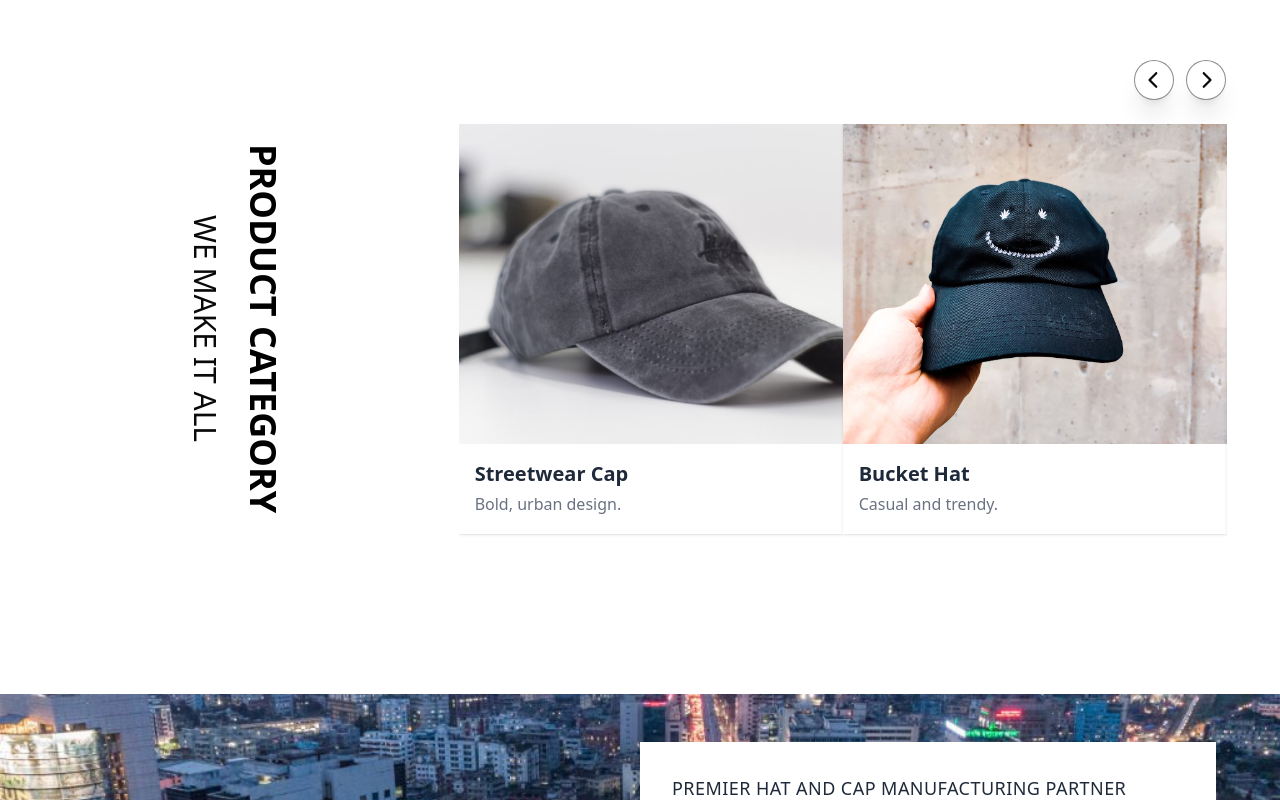
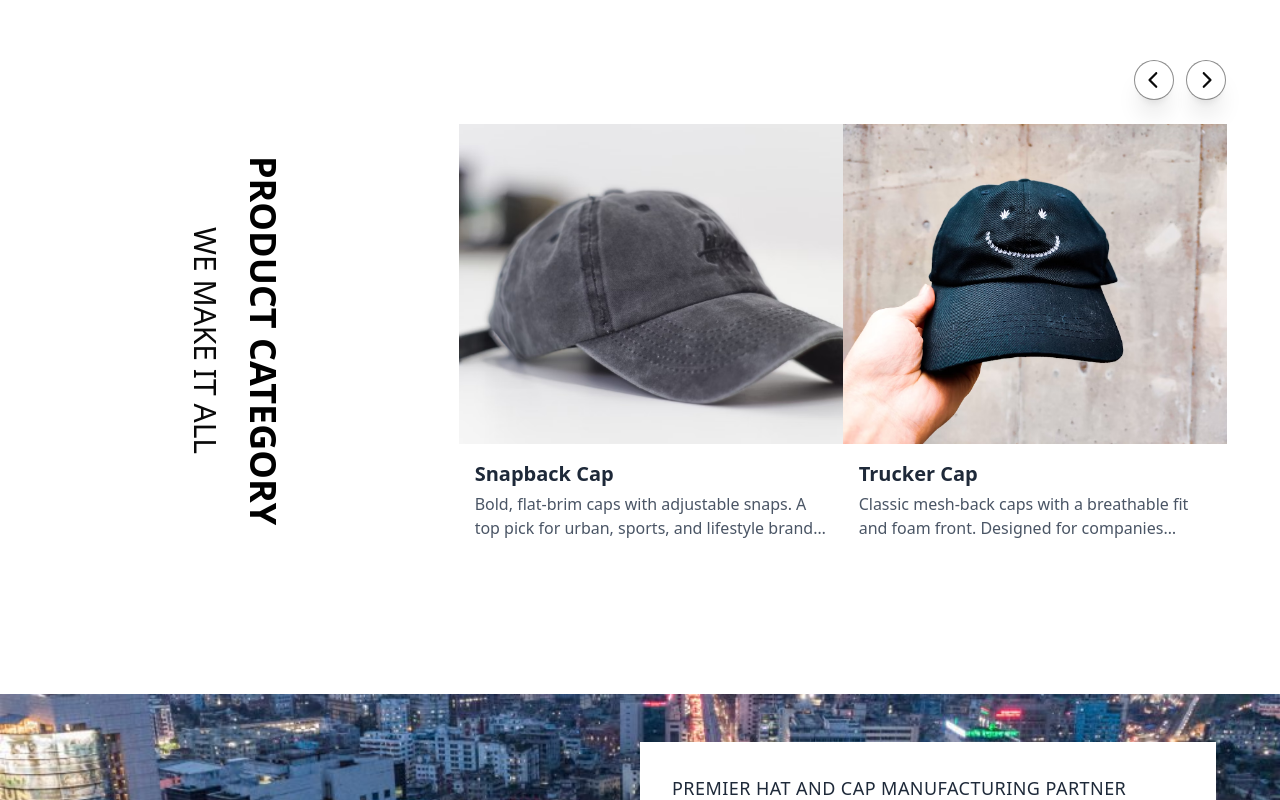
Before and after one commit to Al-amin07/hats-master, a Next.js app: page / in a window 1280 px wide. Shown: the part 1440-2240 px from the top of the page. Built offline with nearby package versions, Linux system fonts and the light colour scheme.

Commit message:
product details page added

```diff
--- a/src/app/layout.tsx
+++ b/src/app/layout.tsx
@@ -2,7 +2,6 @@ import type { Metadata } from "next";
 import { Geist, Geist_Mono } from "next/font/google";
 import "./globals.css";
 import Navbar from "@/components/shared/Navbar";
-import Footer from "@/components/shared/Footer";
 import { Toaster } from 'sonner';
 import NewFooter from "@/components/shared/NewFooter";
 const geistSans = Geist({
--- a/src/components/home/Products.tsx
+++ b/src/components/home/Products.tsx
@@ -1,55 +1,6 @@
 'use client'
 import React from 'react'
-import img1 from '@/assets/cap/c1.jpg'
-import img2 from '@/assets/cap/c2.avif'
-import img3 from '@/assets/cap/c3.avif'
-import img4 from '@/assets/cap/c4.avif'
-// import img1 from '../../assets/cap/c1.jpg'
-// import img2 from '../../assets/cap/c2.avif'
-// import img3 from '../../assets/cap/c3.avif'
-// import img4 from '../../assets/cap/c4.avif'
-
 import Image from 'next/image'
-
-const products = [
-    {
-        id: 1,
-        name: "Classic Snapback",
-        image: img1,
-        description: "Timeless style, perfect fit.",
-    },
-    {
-        id: 2,
-        name: "Streetwear Cap",
-        image: img2,
-        description: "Bold, urban design.",
-    },
-    {
-        id: 3,
-        name: "Bucket Hat",
-        image: img3,
-        description: "Casual and trendy.",
-    },
-    {
-        id: 4,
-        name: "Vintage Trucker",
-        image: img4,
-        description: "Retro vibes with modern comfort.",
-    },
-    {
-        id: 5,
-        name: "Sporty Cap",
-        image: img1,
-        description: "Built for performance.",
-    },
-    {
-        id: 6,
-        name: "Minimalist Beanie",
-        image: img2,
-        description: "Warmth meets simplicity.",
-    },
-];
-
 import { Swiper, SwiperSlide } from "swiper/react";
 
 import "swiper/css";
@@ -61,11 +12,13 @@ import {
     HashNavigation,
     Autoplay,
 } from "swiper/modules";
-// import { menuItems } from "./populrFoods";
+
 import { FaChevronLeft } from "react-icons/fa6";
 import { FaChevronRight } from "react-icons/fa6";
-// import { playDisplay } from '../fonts'
-// import { playDisplay } from '../fonts'
+import Link from 'next/link'
+import { slugify } from '@/service/slug'
+import { capDatas } from '@/static/cap.data'
+
 
 export default function ProductSection() {
     return (
@@ -75,7 +28,7 @@ export default function ProductSection() {
                 <div className="flex items-start ">
 
                     {/* Vertical Text on the Left */}
-                    <div className="hidden border-b-2 uppercase border-transparent hover:border-[#90645A] h-[411px] lg:flex min-w-1/3 justify-center items-center">
+                    <div className="hidden border-b-2 uppercase border-transparent hover:border-[#90645A] h-[435px] lg:flex min-w-1/3 justify-center items-center">
                         <span style={{ writingMode: 'vertical-lr', transform: 'rotate(180deg) ' }} className='-rotate-180 uppercase text-3xl mr-5'>we make it all</span>
                         <h2
                             className={`text-4xl rotate-180 font-bold   text-black  `}
@@ -90,7 +43,7 @@ export default function ProductSection() {
                     {/* Swiper Carousel */}
                     <div className="flex-1 relative">
                         <Swiper
-                            speed={1000}
+                            speed={700}
                             slidesPerView={2}
                             spaceBetween={30}
                             pagination={{ clickable: true }}
@@ -119,11 +72,12 @@ export default function ProductSection() {
                             modules={[Navigation, HashNavigation, Autoplay]}
                             className="mySwiper max-w-md sm:max-w-[450px] md:max-w-2xl lg:max-w-3xl min-h-[500px]"
                         >
-                            {products.map((el, index) => (
+                            {capDatas.map((el, index) => (
                                 <SwiperSlide
                                     key={index}
-                                    className="select-none bg-white shadow cursor-pointer border-b-2 border-transparent hover:border-[#90645A] transition-all duration-300 overflow-hidden"
+                                    className="select-none bg-white  cursor-pointer border-b-2 border-transparent   overflow-hidden transition-all duration-500 hover:border-[#90645A]"
                                 >
+                                   <Link href={`/product/${slugify(el.name)}`}>
                                     <Image
                                         src={el.image}
                                         alt={el.name}
@@ -133,8 +87,9 @@ export default function ProductSection() {
                                     />
                                     <div className="p-4">
                                         <h3 className="text-xl font-semibold text-gray-800">{el?.name}</h3>
-                                        <p className="text-gray-500 mt-1">{el.description}</p>
+                                        <p className="text-gray-600 line-clamp-2 mt-1">{el.description}</p>
                                     </div>
+                                   </Link>
                                 </SwiperSlide>
                             ))}
                         </Swiper>
--- a/src/components/shared/Navbar.tsx
+++ b/src/components/shared/Navbar.tsx
@@ -4,23 +4,22 @@ import Link from "next/link";
 import { usePathname } from "next/navigation";
 import { FaAngleRight } from "react-icons/fa6";
 import { slugify } from "@/service/slug";
-
 const caps = [
   {
     id: 1,
     name: "Hats & Caps",
     child: [
-      { id: 11, name: "Baseball Hat" },
-      { id: 13, name: "Snapback Hat" },
-      { id: 12, name: "Trucker Hat" },
-      { id: 14, name: "5 Panel Hat" },
-      { id: 16, name: "Dad Hat" },
-      { id: 16, name: "Visor Hat" },
+      { id: 11, name: "Baseball Cap" },
+      { id: 13, name: "Snapback Cap" },
+      { id: 12, name: "Trucker Cap" },
+      { id: 14, name: "6 Panel Cap" },
+      { id: 16, name: "Dad Cap" },
+      { id: 16, name: "Visor Cap" },
       { id: 15, name: "Bucket Hat" },
     ],
   },
-  { id: 2, name: "Beanies & Knit Hats" },
-  { id: 3, name: "Head Scarves" },
+  { id: 2, name: "Beanie Hat" },
+  { id: 3, name: "Head Scarf" },
 ];
 export default function Navbar() {
   const [isOpen, setIsOpen] = useState(false);
@@ -135,7 +134,7 @@ export default function Navbar() {
                   {link.label}
                 </Link>
                 <div
-                  className={`absolute hidden  top-16 lg:top-20 left-[135px] w-[160px] bg-gray-100 text-black/75 shadow-lg ${
+                  className={`absolute hidden  top-16 lg:top-20 left-[135px] w-[140px] bg-gray-100 text-black/75 shadow-lg ${
                     link.label === "PRODUCT" && "group-hover:flex"
                   }`}
                 >
@@ -157,7 +156,7 @@ export default function Navbar() {
                         </Link>
 
                         <div
-                          className={`absolute top-0 z-20 left-[158px] w-[140px] bg-gray-100 text-black/75 shadow-lg hidden ${
+                          className={`absolute top-0 z-20 left-[138px] w-[140px] bg-gray-100 text-black/75 shadow-lg hidden ${
                             cap.name === "Hats & Caps" &&
                             "group-hover/item:flex"
                           }`}
--- a/src/static/cap.data.ts
+++ b/src/static/cap.data.ts
@@ -1,11 +1,18 @@
 
+import img1 from '@/assets/cap/c1.jpg'
+import img2 from '@/assets/cap/c2.avif'
+import img3 from '@/assets/cap/c3.avif'
+import img4 from '@/assets/cap/c4.avif'
+import img5 from '@/assets/cap/cap1.webp'
 
 export const capDatas = [
   {
     id: 11,
-    name: "Baseball Hat",
-    title: "Baseball Hat Manufacturers in Bangladesh",
-    description: `Elevate your style with Jusitex, where passion meets craftsmanship. As the Best Baseball Hat Manufacturers in Bangladesh, we weave a tale of quality, innovation, and personalized design. Discover unparalleled comfort and durability in every stitch, as we redefine the standards of baseball cap manufacturing. Experience the best in class, experience Jusitex – crafting excellence, one cap at a time. Choose the Best Baseball Cap Manufacturers for a style statement that speaks volumes.`,
+    name: "Baseball Cap",
+    title: "Baseball Cap Manufacturers in Bangladesh",
+    image: img1,
+    description:
+      "A timeless design with a curved brim, perfect for teams, retail brands, or promotional use. Trusted by brands seeking a custom baseball hats supplier.",
     features: [
       {
         heading: "Printed Baseball Caps Factory",
@@ -26,30 +33,12 @@ export const capDatas = [
     ],
   },
   {
-    id: 12,
-    name: "Trucker Hat",
-    title: "Trucker Hat Manufacturers in Bangladesh",
-    description: `Elevate your trucker hat game with Jusitex. Our high-quality trucker hats blend mesh breathability with durable design and fashionable aesthetics. Ideal for branding, fashion, or function.`,
-    features: [
-      {
-        heading: "Custom Mesh Panels",
-        content: "Personalized mesh panels available with printed or embroidered logos.",
-      },
-      {
-        heading: "Comfort Fit",
-        content: "Adjustable snaps and structured crown for daily comfort.",
-      },
-      {
-        heading: "MOQ",
-        content: "576 pcs per design. Bulk pricing available.",
-      },
-    ],
-  },
-  {
     id: 13,
-    name: "Snapback Hat",
+    name: "Snapback Cap",
     title: "Snapback Cap Supplier in Bangladesh",
-    description: `Jusitex delivers stylish snapback caps with a modern fit. Ideal for sportswear brands, urban fashion, and promotional items.`,
+    image: img2,
+    description:
+      "Bold, flat-brim caps with adjustable snaps. A top pick for urban, sports, and lifestyle brands partnering with a reliable flat brim snapback manufacturer.",
     features: [
       {
         heading: "Customization",
@@ -66,10 +55,35 @@ export const capDatas = [
     ],
   },
   {
+    id: 12,
+    name: "Trucker Cap",
+    title: "Trucker Hat Manufacturers in Bangladesh",
+    image: img3,
+    description:
+      "Classic mesh-back caps with a breathable fit and foam front. Designed for companies sourcing mesh trucker caps wholesale for outdoor or promo wear.",
+    features: [
+      {
+        heading: "Custom Mesh Panels",
+        content: "Personalized mesh panels available with printed or embroidered logos.",
+      },
+      {
+        heading: "Comfort Fit",
+        content: "Adjustable snaps and structured crown for daily comfort.",
+      },
+      {
+        heading: "MOQ",
+        content: "576 pcs per design. Bulk pricing available.",
+      },
+    ],
+  },
+
+  {
     id: 14,
-    name: "5 Panel Hat",
+    name: "6 Panel Cap",
     title: "5 Panel Hat Manufacturing Experts",
-    description: `Get premium 5 Panel Hats designed to size with top-notch finishing. Jusitex offers full customization and material options.`,
+    image: img4,
+    description:
+      "Structured, stylish, and globally popular. Ideal for fashion labels looking for private label 6 panel caps with high customization options.",
     features: [
       {
         heading: "Tailored Sizes",
@@ -89,7 +103,9 @@ export const capDatas = [
     id: 15,
     name: "Bucket Hat",
     title: "Bucket Hat Manufacturer Bangladesh",
-    description: `From festival-ready bucket hats to outdoor utility gear, we craft stylish and functional designs that meet global standards.`,
+    image: img5,
+    description:
+      "Fashion-forward with full sun coverage. Perfect for streetwear and resort brands seeking bucket hats private label production.",
     features: [
       {
         heading: "UV Protection",
@@ -107,9 +123,11 @@ export const capDatas = [
   },
   {
     id: 16,
-    name: "Dad Hat",
+    name: "Dad Cap",
     title: "Dad Hat Manufacturers",
-    description: `Get that vintage look with Dad Hats that blend comfort with style. Pre-shrunk, garment-dyed, and soft to the touch.`,
+    image: img1,
+    description:
+      "Low-profile and soft for that vintage casual look. A favorite for streetwear and indie brands working with an unstructured dad hats supplier.",
     features: [
       {
         heading: "Vintage Look",
@@ -127,9 +145,11 @@ export const capDatas = [
   },
   {
     id: 17,
-    name: "Visor Hat",
+    name: "Visor Cap",
     title: "Visor Hat Manufacturers",
-    description: `Get that vintage look with Visor Hats that blend comfort with style. Pre-shrunk, garment-dyed, and soft to the touch.`,
+    image: img2,
+    description:
+      "Lightweight and open-top great for golf, tennis, and summer campaigns. Trusted by those sourcing custom sun visors for brands with style.",
     features: [
       {
         heading: "Vintage Look",
@@ -147,9 +167,11 @@ export const capDatas = [
   },
   {
     id: 19,
-    name: "Beanies & Knit Hats",
+    name: "Beanie Hat",
     title: "Beanies & Knit Hat Manufacturers in Bangladesh",
-    description: `Stay cozy and stylish with Jusitex’s premium beanies and knit hats. Designed for warmth and fashion, perfect for cold seasons or streetwear branding.`,
+    image: img3,
+    description:
+      "Warm, stretchy, and ready for winter drops. Ideal for labels that want quality from a reliable knit beanies manufacturer.",
     features: [
       {
         heading: "Warm Materials",
@@ -167,9 +189,11 @@ export const capDatas = [
   },
   {
     id: 18,
-    name: "Head Scarves",
+    name: "Head Scarf",
     title: "Head Scarf Supplier Bangladesh",
-    description: `Explore our head scarves collection featuring soft, breathable fabrics with vibrant prints. Ideal for fashion, modest wear, or functional uses.`,
+    image: img4,
+    description:
+      "Stylish, lightweight, and culturally versatile. A strong choice for brands looking for a trusted fashion head scarves supplier.",
     features: [
       {
         heading: "Print Variety",
--- a/src/type/cap.type.ts
+++ b/src/type/cap.type.ts
@@ -1,7 +1,10 @@
+import { StaticImageData } from "next/image";
+
 export interface ICap {
     id: number
     name: string
     title: string;
     description: string
+    image: string | StaticImageData
     features: {heading: string, content: string}[]
 }
```
Also changed, not shown: src/app/product/[title]/page.tsx (+30 -31 lines), src/components/home/header/Header.tsx (+4 -4 lines).
